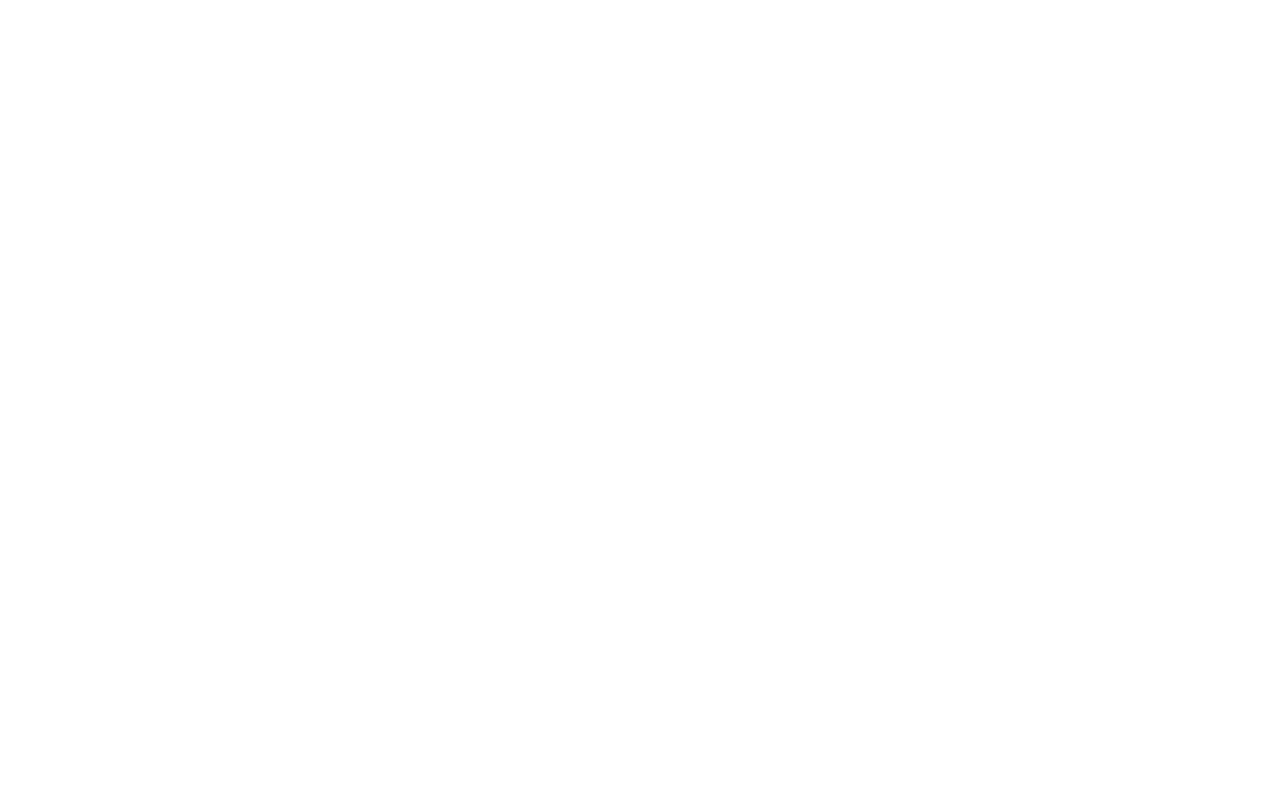
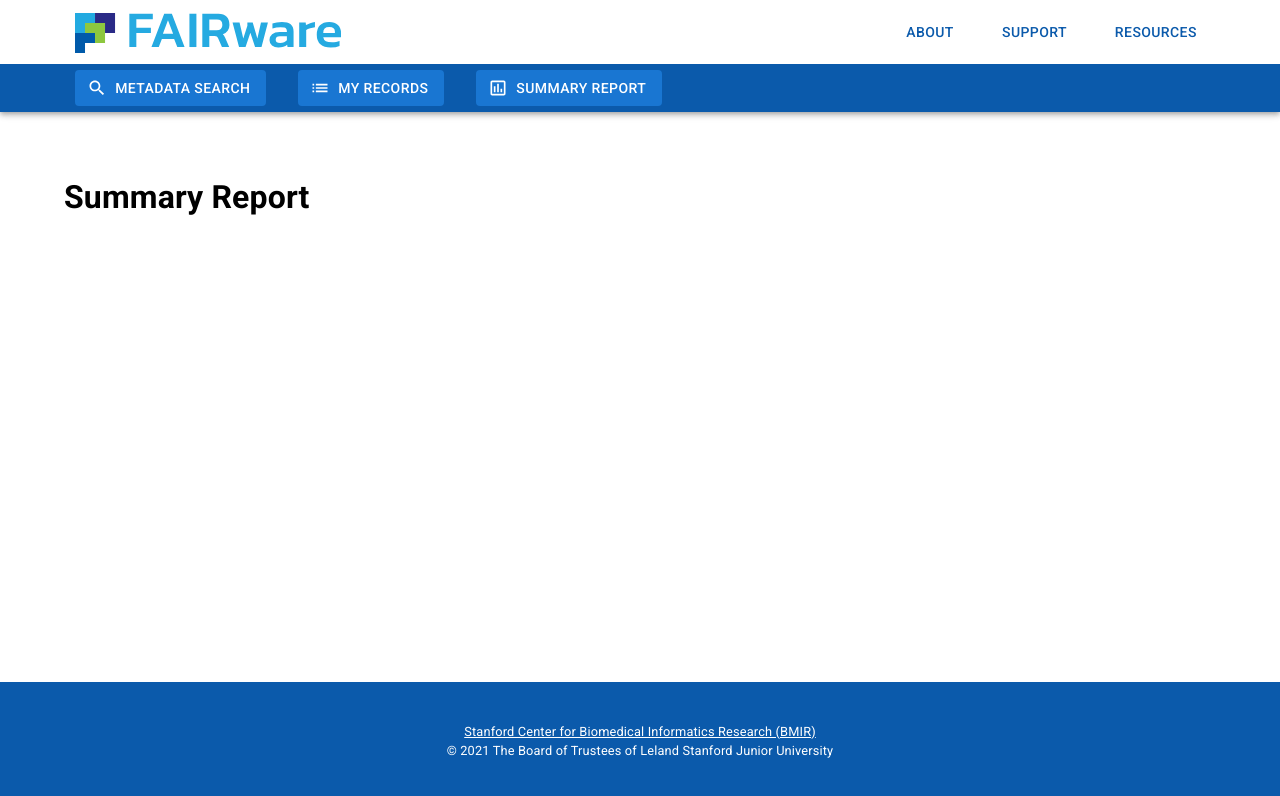
Before and after one commit to metadatacenter/fairware-workbench-ui, a React (Create React App) app: page /SummaryReport in a window 1280 px wide. Before the commit this address had no page. Shown: the top 796 px of the page. Built offline with nearby package versions, Linux system fonts and the light colour scheme.

Commit message:
Create Summary Report page

```diff
--- a/src/App.js
+++ b/src/App.js
@@ -12,6 +12,7 @@ import Support from "./components/routes/Support";
 import Resources from "./components/routes/Resources";
 import MetadataRecords from "./components/routes/MetadataRecords";
 import MetadataEvaluationReport from "./components/routes/MetadataEvaluationReport";
+import SummaryReport from "./components/routes/SummaryReport";
 
 export default function App() {
 
@@ -29,6 +30,7 @@ export default function App() {
                 <Route path="/FindMetadata" element={<FindMetadata/>}/>
                 <Route path="/MetadataRecords" element={<MetadataRecords/>}/>
                 <Route path="/MetadataEvaluationReport" element={<MetadataEvaluationReport/>}/>
+                <Route path="/SummaryReport" element={<SummaryReport/>}/>
                 <Route path="/PrivacyPolicy" element={<PrivacyPolicy/>}/>
                 <Route path="/About" element={<About/>}/>
                 <Route path="/Support" element={<Support/>}/>
--- a/src/components/common/AppHeader.js
+++ b/src/components/common/AppHeader.js
@@ -30,7 +30,7 @@ export default function AppHeader() {
             <Button component={Link} to="/FindMetadata" startIcon={<SearchIcon/>} variant={"contained"} size={"medium"}
                     disableElevation>Metadata Search</Button>
             <Button component={Link} to="/MetadataRecords" startIcon={<ListIcon/>} variant={"contained"} size={"medium"} disableElevation>My Records</Button>
-            <Button startIcon={<AssessmentOutlinedIcon/>} variant={"contained"} size={"medium"} disableElevation>Summary
+            <Button component={Link} to="/SummaryReport" startIcon={<AssessmentOutlinedIcon/>} variant={"contained"} size={"medium"} disableElevation>Summary
               Report</Button>
           </Stack>
         </Toolbar>
--- /dev/null
+++ b/src/components/routes/SummaryReport.js
@@ -0,0 +1,111 @@
+import React, {useState} from "react";
+import Button from "@mui/material/Button";
+import AppHeader from "../common/AppHeader";
+import AppFooter from "../common/AppFooter";
+import TableContainer from "@mui/material/TableContainer";
+import Table from "@mui/material/Table";
+import TableHead from "@mui/material/TableHead";
+import TableRow from "@mui/material/TableRow";
+import TableCell from "@mui/material/TableCell/TableCell";
+import TableBody from "@mui/material/TableBody";
+import {useLocation} from "react-router";
+import {useNavigate} from 'react-router-dom';
+import ErrorRoundedIcon from '@mui/icons-material/ErrorRounded';
+import WarningRoundedIcon from '@mui/icons-material/WarningRounded';
+import {translateIssueType} from "../../util/evaluationUtil";
+import {ISSUE_LEVEL_ERROR, ISSUE_LEVEL_WARNING} from "../../constants";
+
+export default function SummaryReport() {
+
+  // const navigate = useNavigate();
+  // const state = useLocation().state;
+  // const evaluationResults = state && state.evaluationResults ? state.evaluationResults : {};
+  //
+  // function handleGoBackButtonClick() {
+  //   navigate(-1);
+  // }
+
+  return (
+    <>
+      <AppHeader/>
+      <div id="appContent">
+        <h1>Summary Report</h1>
+        {/*<div*/}
+        {/*  className={"title2"}><b>{evaluationResults.totalIssuesCount}</b> metadata {evaluationResults.totalIssuesCount === 1 && 'issue'} {evaluationResults.totalIssuesCount !== 1 && 'issues'} found*/}
+        {/*</div>*/}
+        {/*<div className={"title3"}>*/}
+        {/*  <span className={"textError"}><b>{evaluationResults.errorsCount}</b> errors</span>*/}
+        {/*  <span>{" - "}</span>*/}
+        {/*  <span className={"textWarning"}><b>{evaluationResults.warningsCount}</b> warnings</span>*/}
+        {/*</div>*/}
+        {/*<div className={"searchResults"}>*/}
+        {/*  {evaluationResults && evaluationResults.items &&*/}
+        {/*  <>*/}
+        {/*    <TableContainer className={"table"} component={"Paper"}>*/}
+        {/*      <Table size="small">*/}
+        {/*        <TableHead>*/}
+        {/*          <TableRow>*/}
+        {/*            <TableCell>FIELD NAME</TableCell>*/}
+        {/*            <TableCell>FIELD VALUE</TableCell>*/}
+        {/*            <TableCell>ISSUE</TableCell>*/}
+        {/*            <TableCell>SUGGESTED REPAIR</TableCell>*/}
+        {/*            <TableCell>ACCEPT SUGGESTION?</TableCell>*/}
+        {/*          </TableRow>*/}
+        {/*        </TableHead>*/}
+        {/*        <TableBody>*/}
+        {/*          {evaluationResults.items*/}
+        {/*            .map((item) => (*/}
+        {/*              <TableRow key={item.uri}>*/}
+        {/*                <TableCell><b>{item.metadataFieldPath}</b></TableCell>*/}
+        {/*                <TableCell><span>(empty)</span>*/}
+        {/*                  /!*{item.issue.issueLevel === ISSUE_LEVEL_ERROR && <span className="textError">(empty)</span>}*!/*/}
+        {/*                  /!*{item.issue.issueLevel === ISSUE_LEVEL_WARNING && <span className="textWarning">(empty)</span>}*!/*/}
+        {/*                </TableCell>*/}
+        {/*                <TableCell>*/}
+        {/*                  {item.issue.issueLevel === ISSUE_LEVEL_ERROR &&*/}
+        {/*                  <div className={"wrapIcon wrapIconError"}>*/}
+        {/*                    <ErrorRoundedIcon/>*/}
+        {/*                    <span className={"textIcon"}>{translateIssueType(item.issue.issueType)}</span>*/}
+        {/*                  </div>}*/}
+        {/*                  {item.issue.issueLevel === ISSUE_LEVEL_WARNING &&*/}
+        {/*                  <div className={"wrapIcon wrapIconWarning"}>*/}
+        {/*                    <WarningRoundedIcon/>*/}
+        {/*                    <span className={"textIcon"}>{translateIssueType(item.issue.issueType)}</span>*/}
+        {/*                  </div>}*/}
+        {/*                </TableCell>*/}
+        {/*                <TableCell>{item.repairAction.message}</TableCell>*/}
+        {/*                <TableCell>*/}
+        {/*                  <Button*/}
+        {/*                    disabled={evaluationResults[item.uri] && evaluationResults[item.uri].items.length === 0}*/}
+        {/*                    className={"generalButton"}*/}
+        {/*                    variant={"contained"}*/}
+        {/*                    size={"small"}>*/}
+        {/*                    Accept</Button>*/}
+        {/*                  <Button*/}
+        {/*                    disabled={evaluationResults[item.uri] && evaluationResults[item.uri].items.length === 0}*/}
+        {/*                    className={"generalButton"}*/}
+        {/*                    variant={"contained"}*/}
+        {/*                    size={"small"}>*/}
+        {/*                    Decline</Button>*/}
+        {/*                </TableCell>*/}
+        {/*              </TableRow>*/}
+
+        {/*            ))}*/}
+        {/*        </TableBody>*/}
+        {/*      </Table>*/}
+        {/*    </TableContainer>*/}
+        {/*    <div id={"findMetadataButtons"}>*/}
+        {/*      <Button onClick={handleGoBackButtonClick}*/}
+        {/*              className={"generalButton"}*/}
+        {/*              variant={"text"}*/}
+        {/*              size={"large"}>*/}
+        {/*        Go Back</Button>*/}
+        {/*    </div>*/}
+        {/*  </>*/}
+        {/*  }*/}
+        {/*</div>*/}
+      </div>
+      <AppFooter/>
+    </>
+  );
+}
```
